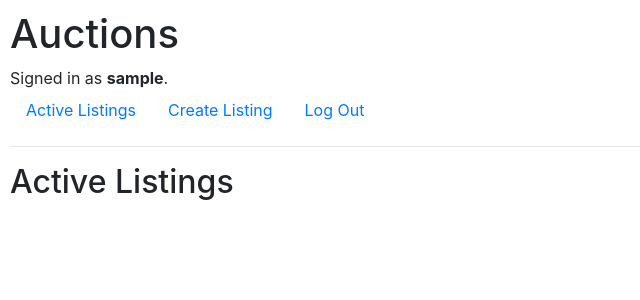
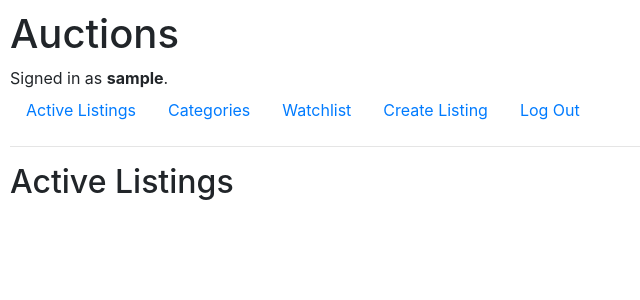
Before and after one commit to cdramirezh/commerce, a Django app: page / in a window 1280 px wide. Shown: the top 300 px of the page, without its empty margins (0-640 px from the left). Run offline with Django 3.2, Linux system fonts and the light colour scheme; the visitor is signed in with stand-in values (Sample User, id 1); data that the repository does not hold is empty; some libraries are stand-ins or nearby versions.

Commit message:
Implemented watchlist view, and category view

```diff
--- a/auctions/templates/auctions/index.html
+++ b/auctions/templates/auctions/index.html
@@ -1,7 +1,14 @@
 {% extends "auctions/layout.html" %}
 
 {% block body %}
-    <h2>Active Listings</h2>
+
+    {% if watchlist_view %}
+        <h2>Auctions in watchlist</h2>
+    {% elif category_human_readable %}
+        <h2>Active {{ category_human_readable }} Listings</h2>
+    {% else %}
+        <h2>Active Listings</h2>
+    {% endif %}
 
     {% for auction in auctions %}
         <h1>Title: <a href="{% url 'auction' auction.id %}">{{ auction.title }}</a></h1>
--- a/auctions/templates/auctions/layout.html
+++ b/auctions/templates/auctions/layout.html
@@ -20,7 +20,13 @@
             <li class="nav-item">
                 <a class="nav-link" href="{% url 'index' %}">Active Listings</a>
             </li>
+            <li class="nav-item">
+                <a class="nav-link" href="{% url 'categories' %}">Categories</a>
+            </li>
             {% if user.is_authenticated %}
+                <li class="nav-item">
+                    <a class="nav-link" href="{% url 'watchlist' %}">Watchlist</a>
+                </li>
                 <li class="nav-item">
                     <a class="nav-link" href="{% url 'create_auction' %}">Create Listing</a>
                 </li>
--- a/auctions/urls.py
+++ b/auctions/urls.py
@@ -12,5 +12,8 @@ urlpatterns = [
     path("toggle_watchlist/<int:auction_id>", views.toggle_watchlist, name='toggle_watchlist'),
     path("bid/<int:auction_id>", views.bid, name='bid'),
     path("close/<int:auction_id>", views.close_auction, name='close'),
-    path("add_comment/<int:auction_id>", views.add_comment, name='add_comment')
+    path("add_comment/<int:auction_id>", views.add_comment, name='add_comment'),
+    path("watchlist", views.watchlist, name='watchlist'),
+    path("categories", views.categories, name='categories'),
+    path("category/<str:category>", views.category, name='category')
 ]
--- a/auctions/views.py
+++ b/auctions/views.py
@@ -229,3 +229,32 @@ def add_comment(request, auction_id):
             # This message should be pressented in the Auction Page, wiht the auction url
             return HttpResponse('Ivalid comment')
     return HttpResponseRedirect(reverse("auction", args=(auction_id,)))
+
+
+@login_required(login_url='login')
+def watchlist(request):
+    watchlist = request.user.watchlist.all()
+    return render(request, "auctions/index.html", {
+        'auctions': watchlist,
+        'watchlist_view': True
+    })
+
+def categories(request):
+    categories = Auction.CATEGORY_CHOISES
+    return render(request, "auctions/categories.html", {
+        'categories': categories
+    })
+
+
+def category(request, category):
+
+    auctions = Auction.objects.all().filter(category=category).filter(is_active=True)
+
+    category_h = ''
+    for cat in Auction.CATEGORY_CHOISES:
+        if cat[0] == category: category_h = cat[1]
+
+    return render(request, "auctions/index.html", {
+        'category_human_readable': category_h,
+        'auctions': auctions
+    })
```
Also changed, not shown: auctions/templates/auctions/categories.html (added, +15 -0 lines).
